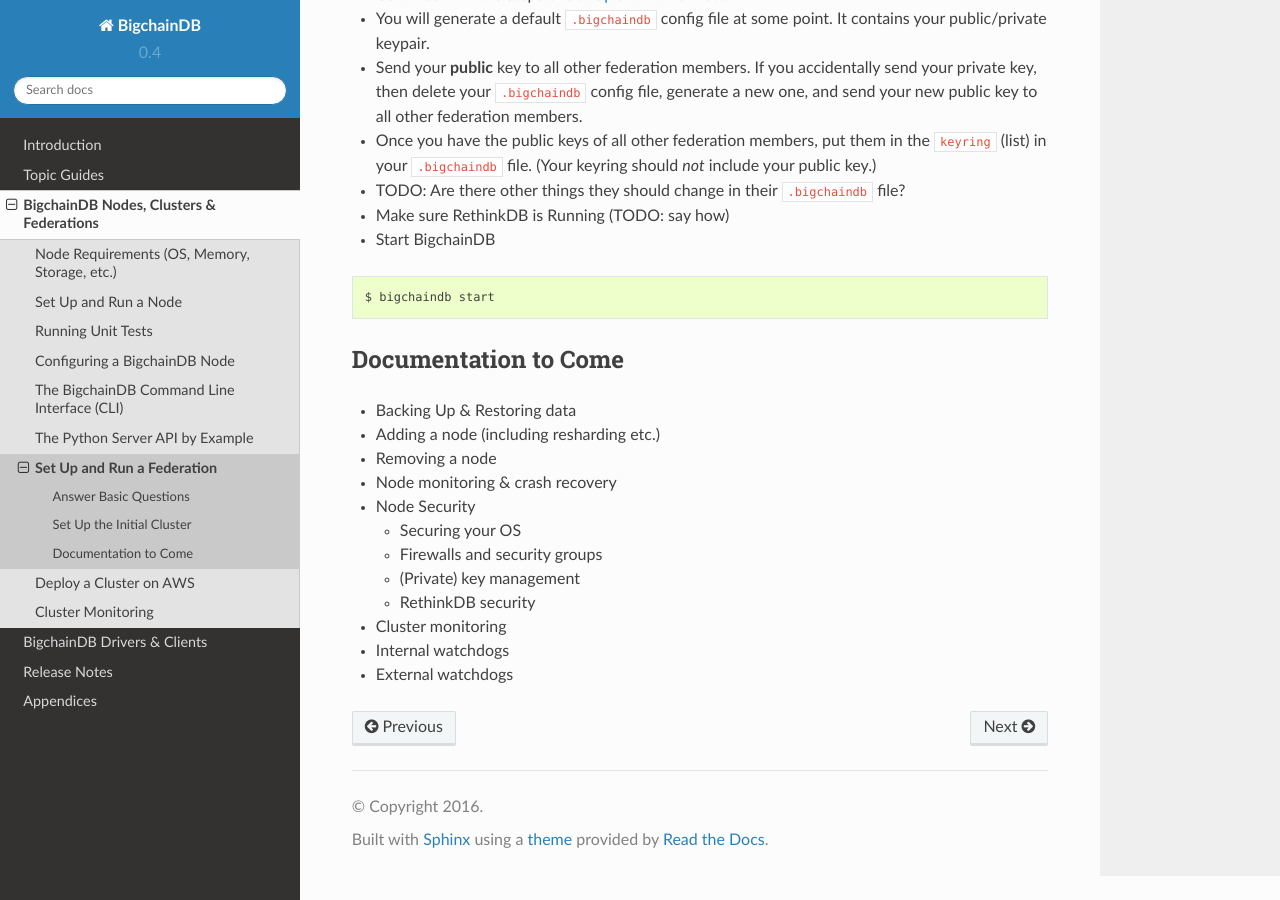
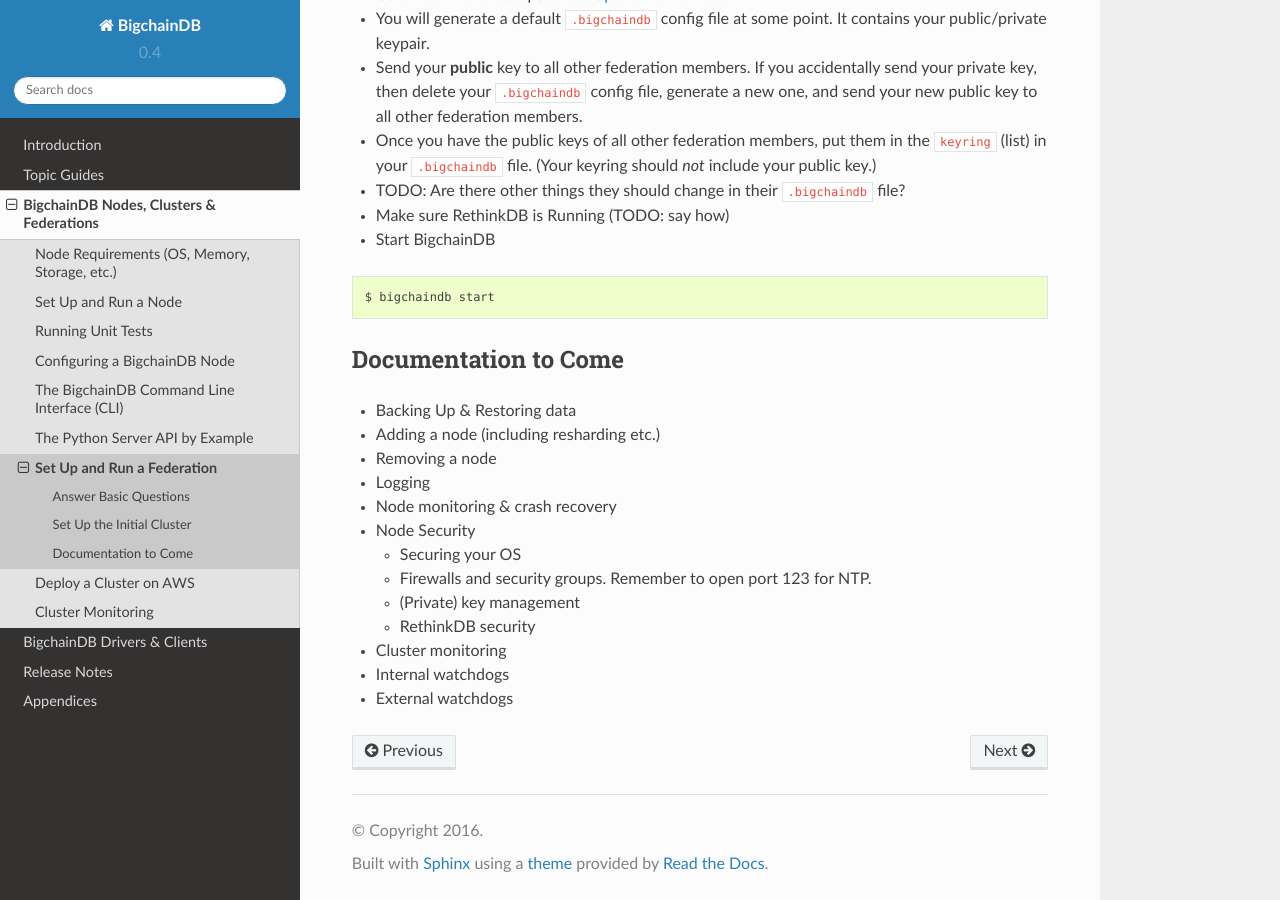
Before and after one commit to bigchaindb/bigchaindb, a Sphinx documentation site: the page built from docs/source/nodes/federation-set-up.md, in a window 1280 px wide and 900 px high, scrolled down 914 px. Built offline with Sphinx 7.4.7 and the Read the Docs theme 2.0.0, drawn with Linux system fonts in a browser that asks for light colours.

Commit message:
Docs: minor additions to section on federation setup

```diff
--- a/docs/source/nodes/federation-set-up.md
+++ b/docs/source/nodes/federation-set-up.md
@@ -46,10 +46,11 @@
 * Backing Up & Restoring data
 * Adding a node (including resharding etc.)
 * Removing a node
+* Logging
 * Node monitoring & crash recovery
 * Node Security
     * Securing your OS
-    * Firewalls and security groups
+    * Firewalls and security groups. Remember to open port 123 for NTP.
     * (Private) key management
     * RethinkDB security
 * Cluster monitoring
```
